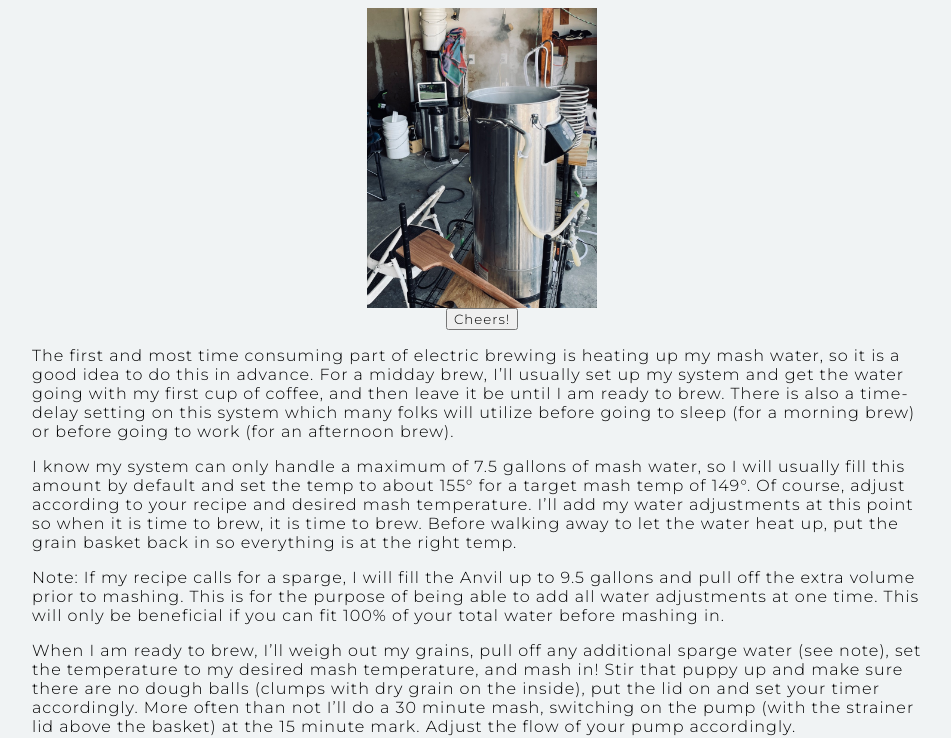
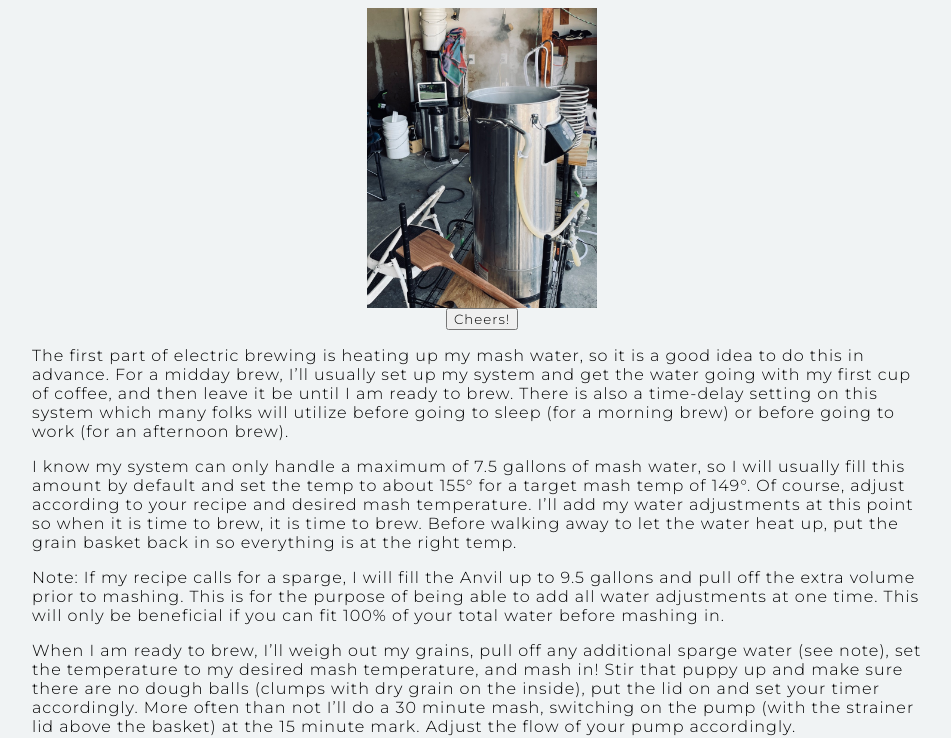
Before and after one commit to Jacob-Burnstein/anvil-test-site, a plain HTML site: page index.html in a window 1280 px wide. Shown: the part 95-833 px from the top of the page, without its empty margins (158-1109 px from the left). Drawn offline with Linux system fonts and the light colour scheme.

Commit message:
deleted some text

```diff
--- a/index.html
+++ b/index.html
@@ -14,7 +14,7 @@
     <h1>Brewing on the Anvil Foundry - 10.5gal</h1>
     <img src="images/test-image.jpg" alt="Brew Kettle" />
     <button>Cheers!</button>
-<p>The first and most time consuming part of electric brewing is heating up my mash water, so it is a good idea to do this in advance. For a midday brew, I’ll usually set up my system and get the water going with my first cup of coffee, and then leave it be until I am ready to brew. There is also a time-delay setting on this system which many folks will utilize before going to sleep (for a morning brew) or before going to work (for an afternoon brew).</p>
+<p>The first part of electric brewing is heating up my mash water, so it is a good idea to do this in advance. For a midday brew, I’ll usually set up my system and get the water going with my first cup of coffee, and then leave it be until I am ready to brew. There is also a time-delay setting on this system which many folks will utilize before going to sleep (for a morning brew) or before going to work (for an afternoon brew).</p>
 <p>I know my system can only handle a maximum of 7.5 gallons of mash water, so I will usually fill this amount by default and set the temp to about 155° for a target mash temp of 149°. Of course, adjust according to your recipe and desired mash temperature. I’ll add my water adjustments at this point so when it is time to brew, it is time to brew. Before walking away to let the water heat up, put the grain basket back in so everything is at the right temp.</p>
 <p>Note: If my recipe calls for a sparge, I will fill the Anvil up to 9.5 gallons and pull off the extra volume prior to mashing.  This is for the purpose of being able to add all water adjustments at one time. This will only be beneficial if you can fit 100% of your total water before mashing in.</p>
 <p>When I am ready to brew, I’ll weigh out my grains, pull off any additional sparge water (see note), set the temperature to my desired mash temperature, and mash in! Stir that puppy up and make sure there are no dough balls (clumps with dry grain on the inside), put the lid on and set your timer accordingly. More often than not I’ll do a 30 minute mash, switching on the pump (with the strainer lid above the basket) at the 15 minute mark. Adjust the flow of your pump accordingly.</p>
```
